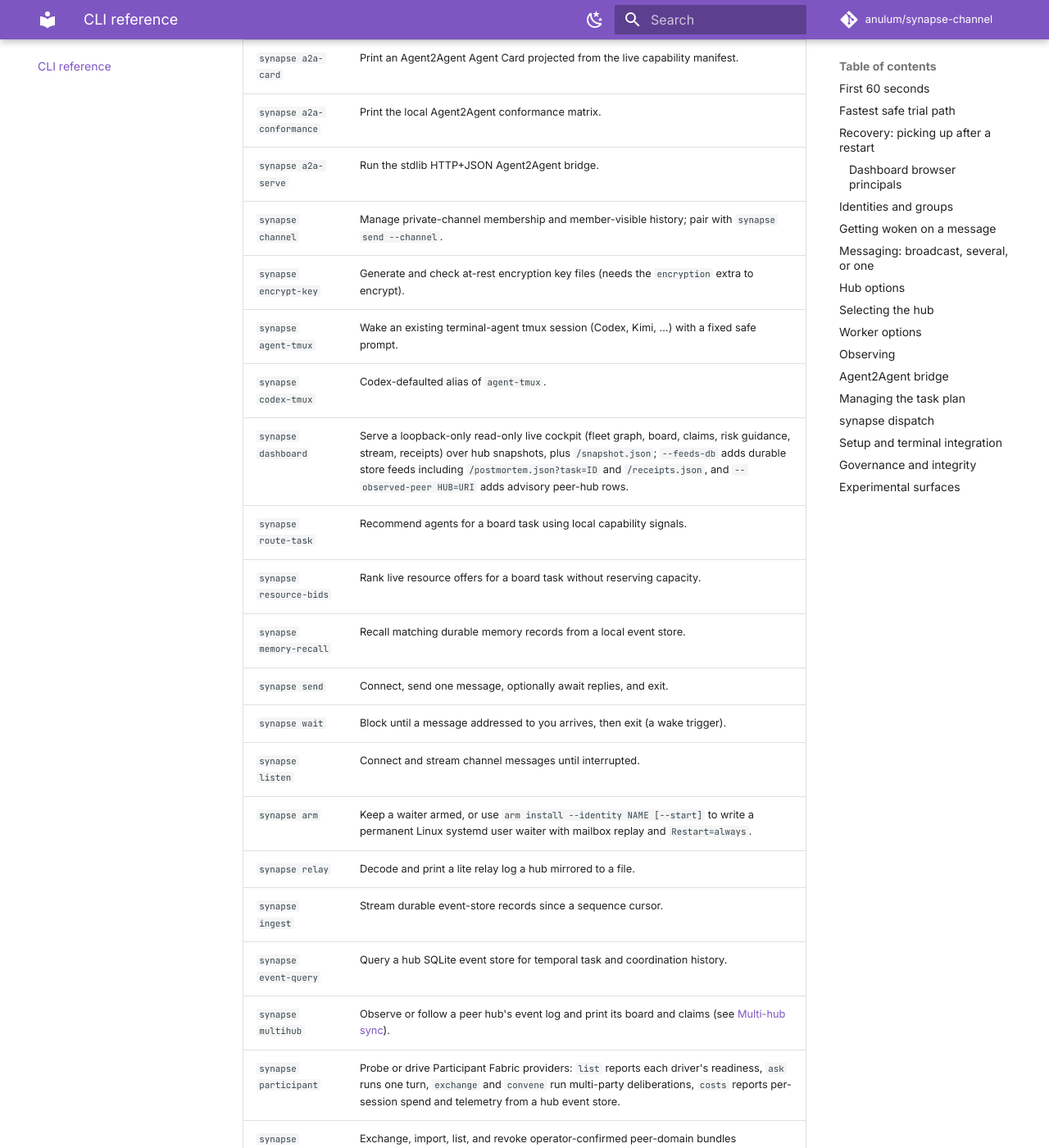
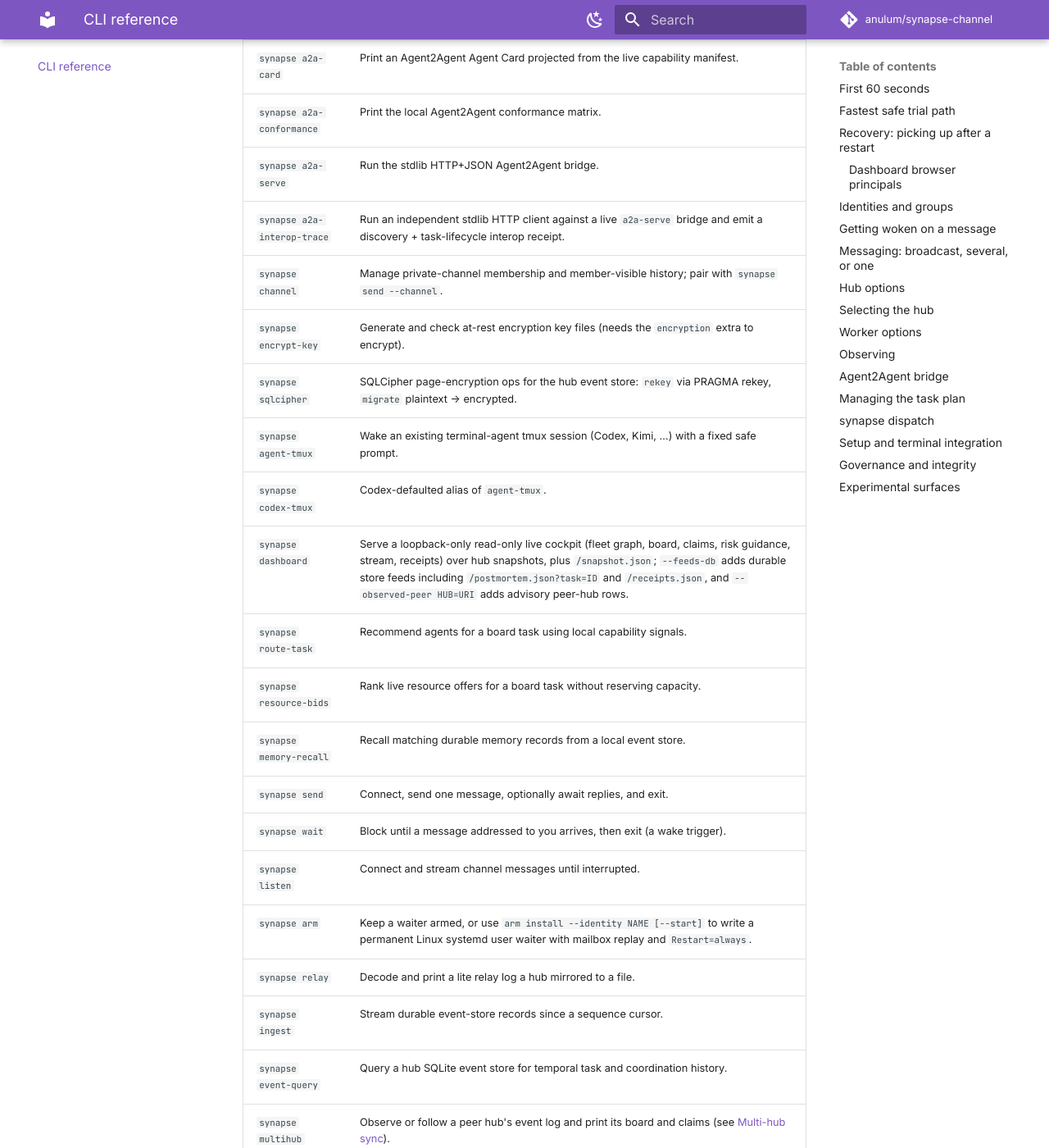
Before and after one commit to anulum/synapse-channel, an MkDocs documentation site: the page built from docs/cli.md, in a window 1280 px wide and 1400 px high, scrolled down 1697 px. Shown: the whole window at 82% size. Built offline with MkDocs 1.6.1 and Material for MkDocs 9.7.7, drawn with Linux system fonts in a browser that asks for light colours; comment, search, counter and statistics services are not loaded; some of the changed text lies outside the part shown.

Commit message:
docs(cli): document deliberate, role, sqlcipher, a2a-interop-trace
The CLI reference omitted four live subcommands and named `synapse participants
costs` where the command is `synapse participant costs`. Add the missing rows
and fix the token so docs/cli.md matches the live registry both directions.

Seat: 4020042
Authored by Anulum Fortis & Arcane Sapience (protoscience@anulum.li)

```diff
--- a/docs/cli.md
+++ b/docs/cli.md
@@ -32,8 +32,10 @@
 | `synapse a2a-card` | Print an Agent2Agent Agent Card projected from the live capability manifest. |
 | `synapse a2a-conformance` | Print the local Agent2Agent conformance matrix. |
 | `synapse a2a-serve` | Run the stdlib HTTP+JSON Agent2Agent bridge. |
+| `synapse a2a-interop-trace` | Run an independent stdlib HTTP client against a live `a2a-serve` bridge and emit a discovery + task-lifecycle interop receipt. |
 | `synapse channel` | Manage private-channel membership and member-visible history; pair with `synapse send --channel`. |
 | `synapse encrypt-key` | Generate and check at-rest encryption key files (needs the `encryption` extra to encrypt). |
+| `synapse sqlcipher` | SQLCipher page-encryption ops for the hub event store: `rekey` via PRAGMA rekey, `migrate` plaintext → encrypted. |
 | `synapse agent-tmux` | Wake an existing terminal-agent tmux session (Codex, Kimi, …) with a fixed safe prompt. |
 | `synapse codex-tmux` | Codex-defaulted alias of `agent-tmux`. |
 | `synapse dashboard` | Serve a loopback-only read-only live cockpit (fleet graph, board, claims, risk guidance, stream, receipts) over hub snapshots, plus `/snapshot.json`; `--feeds-db` adds durable store feeds including `/postmortem.json?task=ID` and `/receipts.json`, and `--observed-peer HUB=URI` adds advisory peer-hub rows. |
@@ -49,6 +51,7 @@
 | `synapse event-query` | Query a hub SQLite event store for temporal task and coordination history. |
 | `synapse multihub` | Observe or follow a peer hub's event log and print its board and claims (see [Multi-hub sync](multi-hub-sync.md)). |
 | `synapse participant` | Probe or drive Participant Fabric providers: `list` reports each driver's readiness, `ask` runs one turn, `exchange` and `convene` run multi-party deliberations, `costs` reports per-session spend and telemetry from a hub event store. |
+| `synapse deliberate` | Conclude a council into a sealed, verifiable export package (`conclude`/`verify`). |
 | `synapse federation` | Exchange, import, list, and revoke operator-confirmed peer-domain bundles (`offer`/`fetch`/`import`/`list`/`revoke`); fetch displays fingerprints and never imports. |
 | `synapse compact` | Apply event-store retention and optionally write an HTML archive report. |
 | `synapse postmortem` | Build a replayable task postmortem from a hub SQLite event store. |
@@ -87,6 +90,7 @@
 | `synapse policy-check` | Evaluate a release receipt against a policy file; advisory by default, `--enforce` to gate, `--trusted-signing-key` verifies the commitment's hub signature and emits a closed evidence verdict. |
 | `synapse identity` | Inventory and audit declared agent identities for enforcement-rollout blockers. |
 | `synapse acl` | Shadow-mode (non-blocking) deny-by-default ACL evaluation of candidate accesses. |
+| `synapse role` | Grant, revoke, and list role-claim authorisations (`grant`/`revoke`/`list`). |
 | `synapse lock` | Hold a lease while running a command, to serialise it across agents. |
 | `synapse release` | Manually drop a claim you own (e.g. an `--auto-release-on manual` claim). |
 | `synapse task` | Declare and update the shared task plan. |
```
Also changed, not shown: other parts of docs/cli.md (+1 -1 lines).
